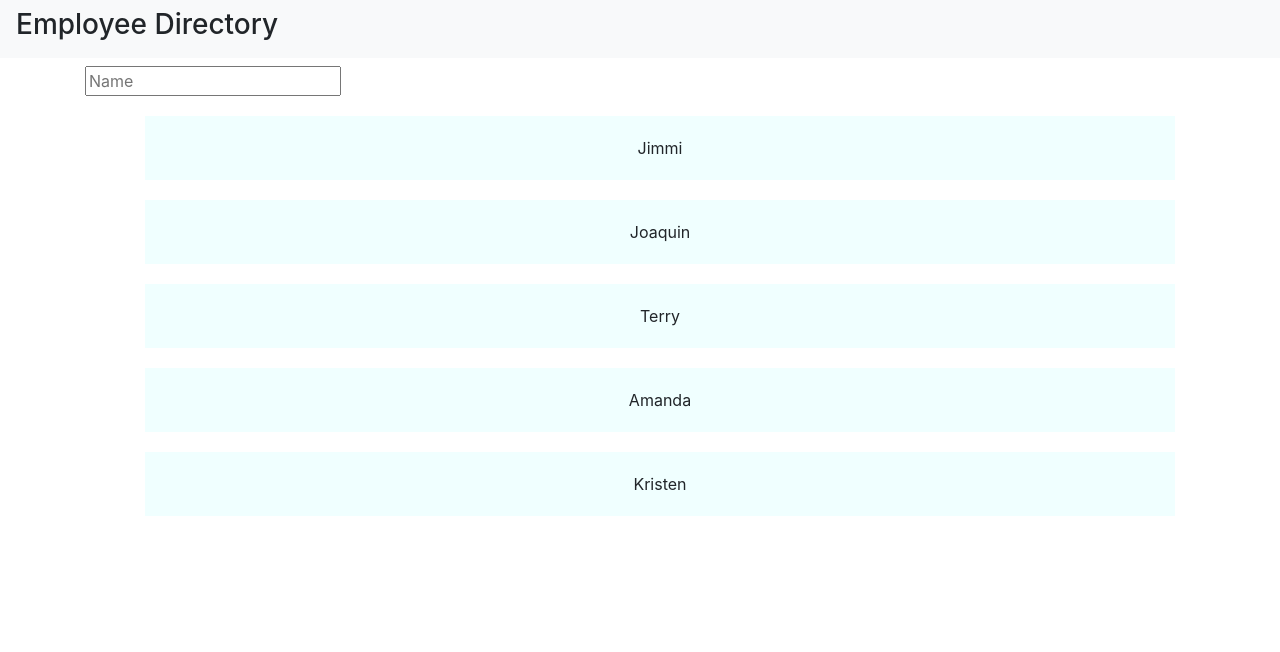
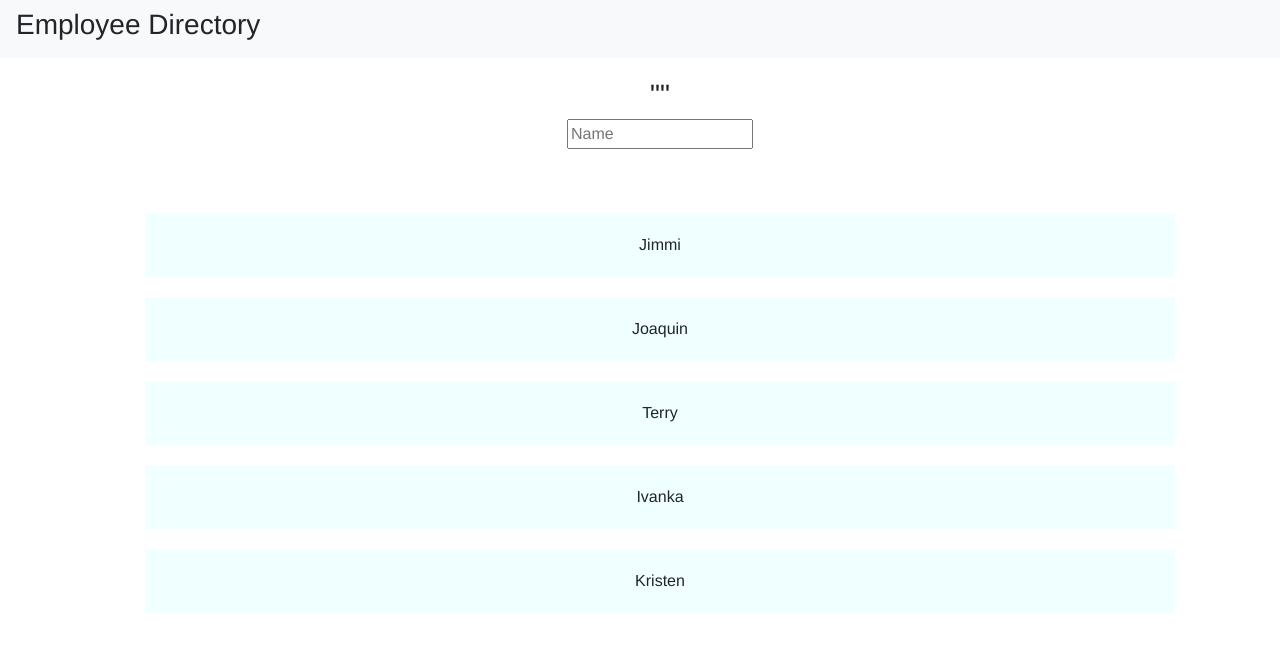
Before and after one commit to TevinWard7/Employee-Directory, a React (Create React App) app: page / in a window 1280 px wide. Shown: the top 652 px of the page. Built offline with nearby package versions, Linux system fonts and the light colour scheme.

Commit message:
added images to json, added quotes to search name

```diff
--- a/src/components/employeeList/employeeList.js
+++ b/src/components/employeeList/employeeList.js
@@ -27,8 +27,10 @@ const EmployeeList = () => {
 
         <div className="container">
 
-        <h3>{searchName}</h3>
+        <div id="search">
+        <h3>"{searchName}"</h3>
         <input value={searchName.charAt(0).toUpperCase() + searchName.slice(1)} placeholder="Name" type="text" name="search" onChange={e => setSearchName(e.target.value)} />
+        </div>
 
         <br/>
 
--- a/src/components/employeeList/style.css
+++ b/src/components/employeeList/style.css
@@ -1,4 +1,13 @@
+* {
+    font-family: Helvetica;
+}
 
+
+#search {
+    width: 100%;
+    text-align: center;
+    margin: 20px;
+}
 
 ul {
     list-style-type: none;
--- a/src/utils/employees.json
+++ b/src/utils/employees.json
@@ -16,7 +16,8 @@
     },
     {
         "id": 4,
-        "name": "Amanda"
+        "name": "Ivanka",
+        "image": "https://upload.wikimedia.org/wikipedia/commons/4/4e/Ivanka_Trump_official_portrait_%28cropped%29.jpg"
     },
     {
         "id": 5,
```
